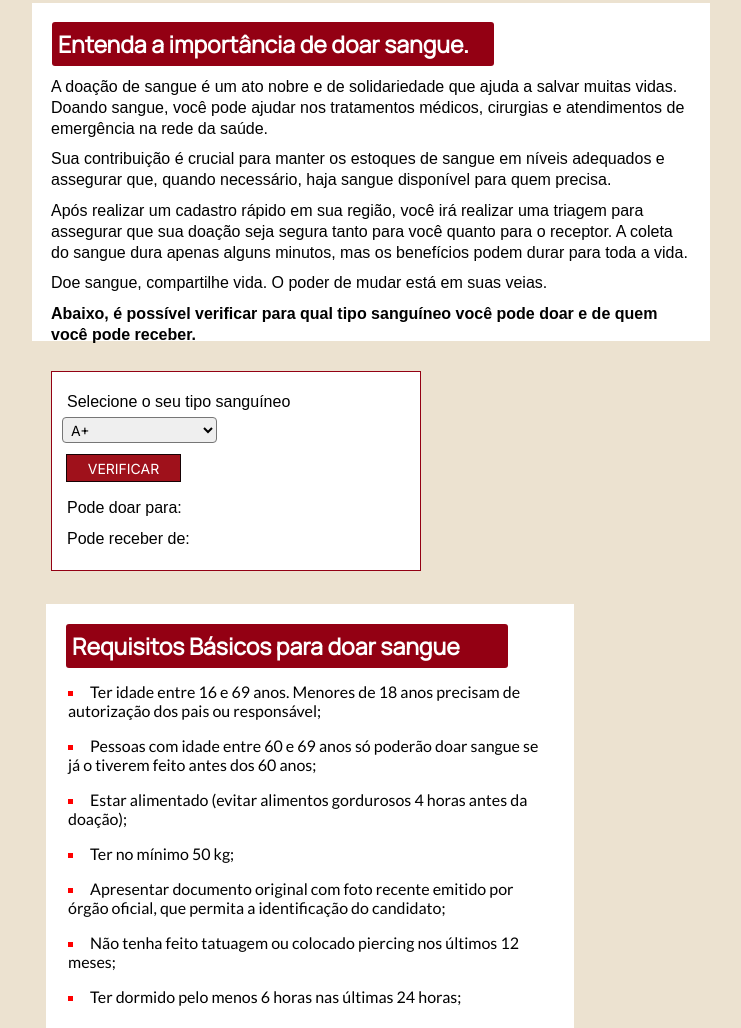
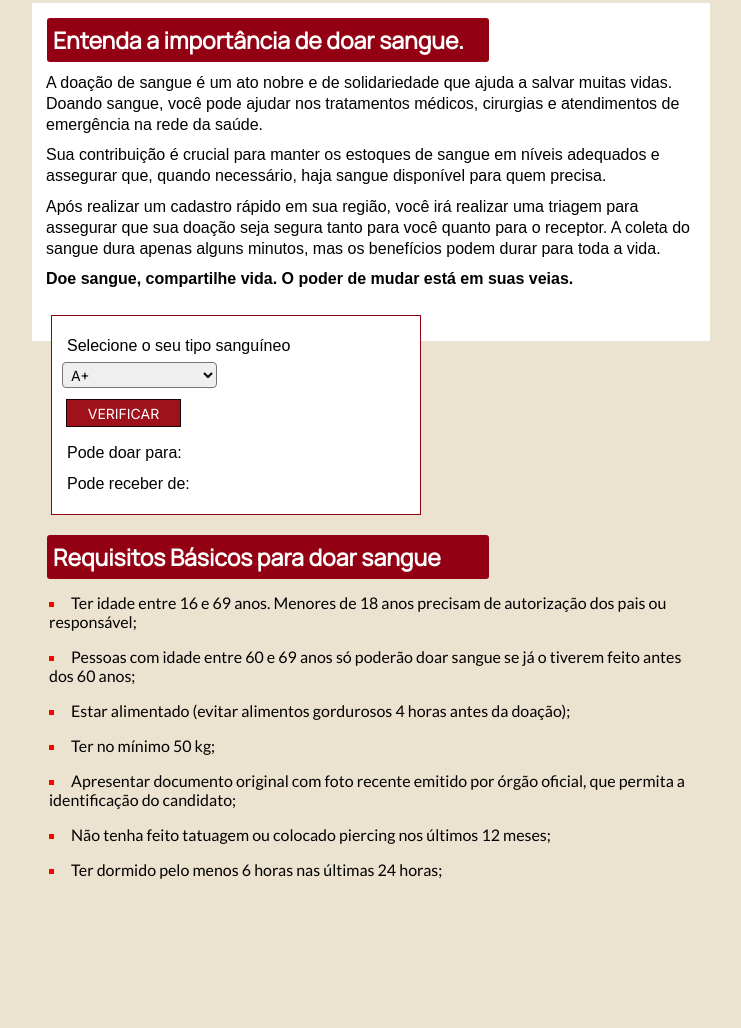
Before and after one commit to williamcouto/blood-donation, a plain HTML site: page index.html in a window 1280 px wide. Shown: the part 113-1141 px from the top of the page, without its empty margins (18-759 px from the left). After the commit the page ends 1000 px from the top, so only its background shows below. Drawn offline with Linux system fonts and the light colour scheme.

Commit message:
Update index.html

```diff
--- a/index.html
+++ b/index.html
@@ -13,18 +13,12 @@
     </header>
   <main>
       <section>
-      <article id="text_donation">
           <h2>Entenda a importância de doar sangue.</h2>
           <p>A doação de sangue é um ato nobre e de solidariedade que ajuda a salvar muitas vidas. Doando sangue, você pode ajudar nos tratamentos médicos, cirurgias e atendimentos de emergência na rede da saúde.</p>
+          <p>Sua contribuição é crucial para manter os estoques de sangue em níveis adequados e assegurar que, quando necessário, haja sangue disponível para quem precisa.</p>
+          <p>Após realizar um cadastro rápido em sua região, você irá realizar uma triagem para assegurar que sua doação seja segura tanto para você quanto para o receptor. A coleta do sangue dura apenas alguns minutos, mas os benefícios podem durar para toda a vida.</p>
+          <strong><p>Doe sangue, compartilhe vida. O poder de mudar está em suas veias.</p></strong>
 
-        <p>Sua contribuição é crucial para manter os estoques de sangue em níveis adequados e assegurar que, quando necessário, haja sangue disponível para quem precisa.</p>
-
-        <p>Após realizar um cadastro rápido em sua região, você irá realizar uma triagem para assegurar que sua doação seja segura tanto para você quanto para o receptor. A coleta do sangue dura apenas alguns minutos, mas os benefícios podem durar para toda a vida.</p>
-
-        <p>Doe sangue, compartilhe vida. O poder de mudar está em suas veias.</p>
-
-        <p><strong>Abaixo, é possível verificar para qual tipo sanguíneo você pode doar e de quem você pode receber.</strong></p>
-      </article>
           <div class="container">
             <p>Selecione o seu tipo sanguíneo</p>
               <select name="user_bloodType" id="user_bloodType">
@@ -42,7 +36,6 @@
             <p>Pode receber de:<span class="resultado_receber"></span></p>
             </div>
 
-        <article id="basics_requi">
           <h2>Requisitos Básicos para doar sangue</h2>
             <ul type="square">
             <li>Ter idade entre 16 e 69 anos. Menores de 18 anos precisam de autorização dos pais ou responsável;
@@ -53,7 +46,6 @@
             <li>Não tenha feito tatuagem ou colocado piercing nos últimos 12 meses;
             <li>Ter dormido pelo menos 6 horas nas últimas 24 horas;
             </ul>
-        </article>
       </section>
     </main>
   <script src="script.js"></script>
```
Lines whose indentation alone changed are shown as unchanged.
